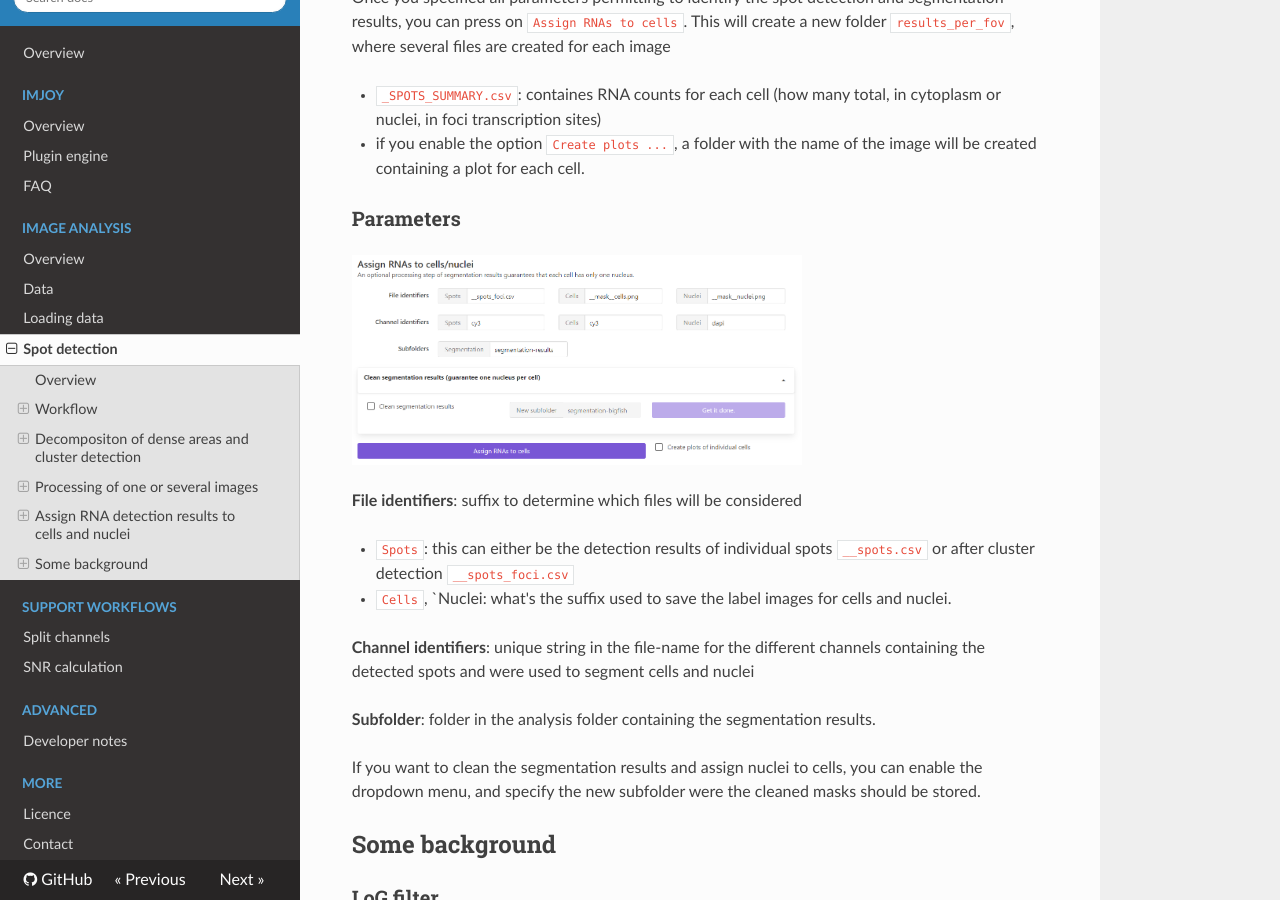
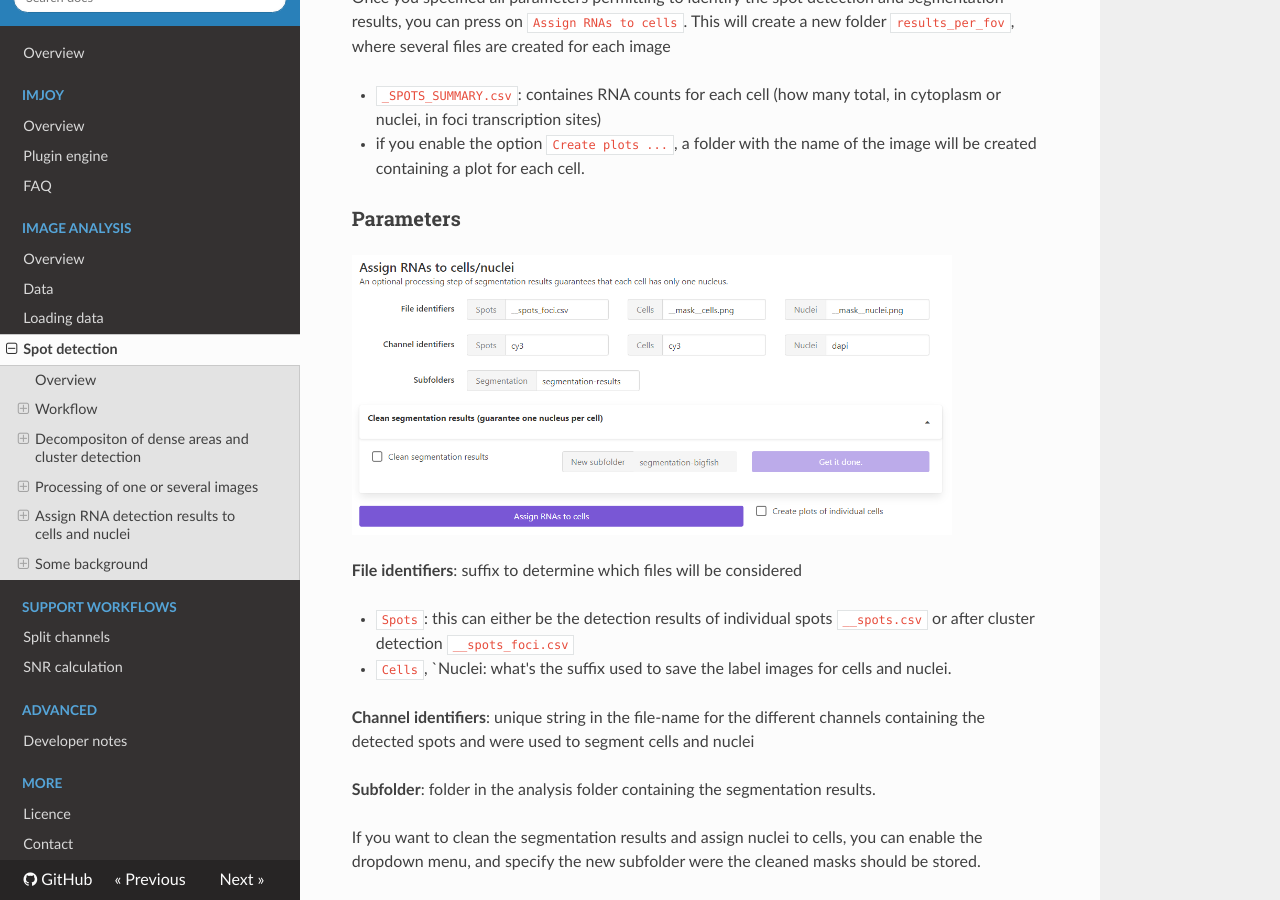
Before and after one commit to fish-quant/fq-imjoy, an MkDocs documentation site: the page built from docs/fq-spot-detection.md, in a window 1280 px wide and 900 px high, scrolled down 5849 px. Built offline with MkDocs 1.6.1, drawn with Linux system fonts in a browser that asks for light colours; nearby versions of some CDN libraries.

Commit message:
Update fq-spot-detection.md

```diff
--- a/docs/fq-spot-detection.md
+++ b/docs/fq-spot-detection.md
@@ -173,7 +173,7 @@ This will create a new folder `results_per_fov`, where several files are created
 
 ### Parameters
 
-![fq-assign-rnas-cells.png](img/fq-assign-rnas-cells.png){: style="width:450px"}
+![fq-assign-rnas-cells.png](img/fq-assign-rnas-cells.png){: style="width:600px"}
 
 **File identifiers**: suffix to determine which files will be considered
 
```
